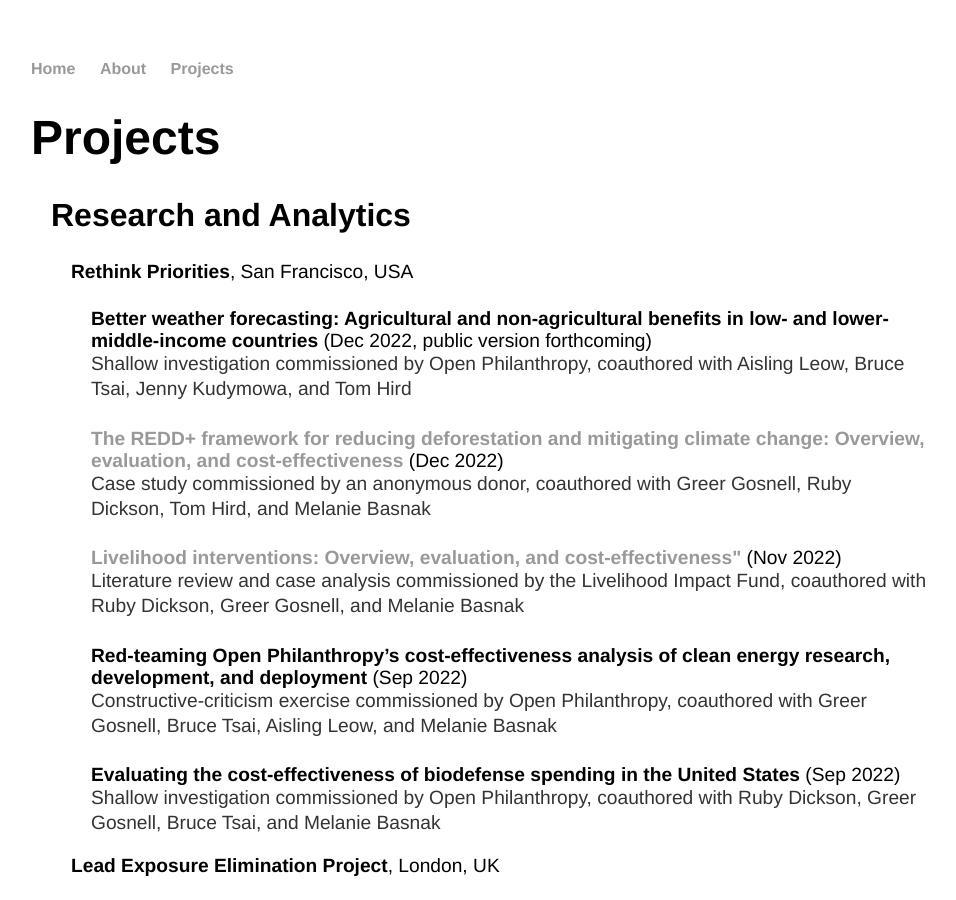
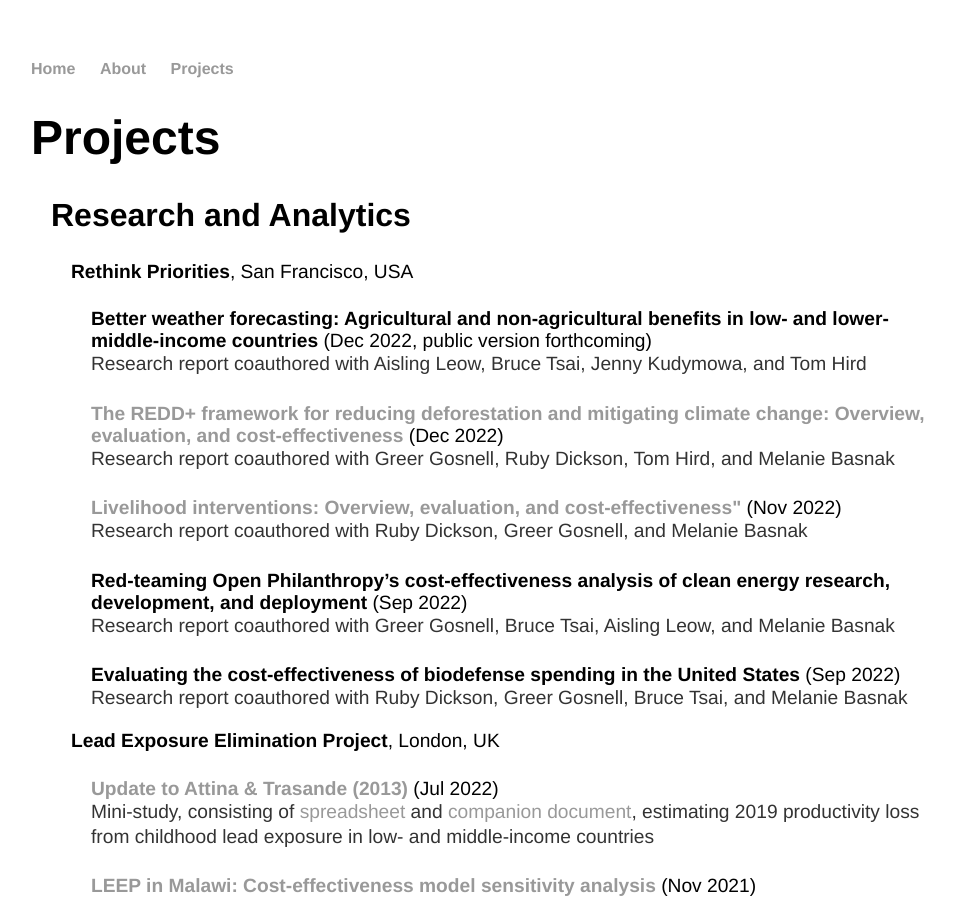
Before and after one commit to y-james-hu/y-james-hu.github.io, a Jekyll site: the page built from projects/index.html, in a window 1280 px wide and 900 px high. Shown: the whole window, without its empty margins (161-1117 px from the left). Built offline with Jekyll 4.4.1, drawn with Linux system fonts in a browser that asks for light colours.

Commit message:
Update index.html

```diff
--- a/projects/index.html
+++ b/projects/index.html
@@ -9,19 +9,19 @@
     <h3 style="margin-left: 40px">Rethink Priorities<span style="font-weight:normal">, San Francisco, USA</span></h3>
 
       <h4 style="margin-left: 60px">Better weather forecasting: Agricultural and non-agricultural benefits in low- and lower-middle-income countries<span style="font-weight:normal"> (Dec 2022, public version forthcoming)</span></h4>
-      <p style="margin-left: 60px">Shallow investigation commissioned by Open Philanthropy, coauthored with Aisling Leow, Bruce Tsai, Jenny Kudymowa, and Tom Hird</p>
+      <p style="margin-left: 60px">Research report coauthored with Aisling Leow, Bruce Tsai, Jenny Kudymowa, and Tom Hird</p>
 
       <h4 style="margin-left: 60px"><a href = "https://rethinkpriorities.org/publications/the-redd-framework-for-reducing-deforestation-and-mitigating-climate-change">The REDD+ framework for reducing deforestation and mitigating climate change: Overview, evaluation, and cost-effectiveness</a><span style="font-weight:normal"> (Dec 2022)</span></h4>
-      <p style="margin-left: 60px">Case study commissioned by an anonymous donor, coauthored with Greer Gosnell, Ruby Dickson, Tom Hird, and Melanie Basnak</p>
+      <p style="margin-left: 60px">Research report coauthored with Greer Gosnell, Ruby Dickson, Tom Hird, and Melanie Basnak</p>
 
       <h4 style="margin-left: 60px"><a href = "https://rethinkpriorities.org/publications/livelihood-interventions">Livelihood interventions: Overview, evaluation, and cost-effectiveness"</a><span style="font-weight:normal"> (Nov 2022)</span></h4>
-      <p style="margin-left: 60px">Literature review and case analysis commissioned by the Livelihood Impact Fund, coauthored with Ruby Dickson, Greer Gosnell, and Melanie Basnak</p>
+      <p style="margin-left: 60px">Research report coauthored with Ruby Dickson, Greer Gosnell, and Melanie Basnak</p>
 
       <h4 style="margin-left: 60px">Red-teaming Open Philanthropy’s cost-effectiveness analysis of clean energy research, development, and deployment<span style="font-weight:normal"> (Sep 2022)</span></h4>
-      <p style="margin-left: 60px">Constructive-criticism exercise commissioned by Open Philanthropy, coauthored with Greer Gosnell, Bruce Tsai, Aisling Leow, and Melanie Basnak</p>
+      <p style="margin-left: 60px">Research report coauthored with Greer Gosnell, Bruce Tsai, Aisling Leow, and Melanie Basnak</p>
 
       <h4 style="margin-left: 60px">Evaluating the cost-effectiveness of biodefense spending in the United States<span style="font-weight:normal"> (Sep 2022)</span></h4>
-      <p style="margin-left: 60px">Shallow investigation commissioned by Open Philanthropy, coauthored with Ruby Dickson, Greer Gosnell, Bruce Tsai, and Melanie Basnak</p>
+      <p style="margin-left: 60px">Research report coauthored with Ruby Dickson, Greer Gosnell, Bruce Tsai, and Melanie Basnak</p>
 
     <h3 style="margin-left: 40px">Lead Exposure Elimination Project<span style="font-weight:normal">, London, UK</span></h3>
 
@@ -63,7 +63,7 @@
 
     <h3 style="margin-left: 40px"><em>Asterisk</em> magazine<span style="font-weight:normal">, Berkeley, USA</span></p>
 
-      <h4 style="margin-left: 60px">Print <span style="font-weight:normal">and</span> <a href = "https://asteriskmag.com/">online</a> (since Nov 2022)</h4>
+      <h4 style="margin-left: 60px">Print <span style="font-weight:normal">and</span> <a href = "https://asteriskmag.com/">online</a><span style="font-weight:normal"> (since Nov 2022)</span></h4>
       <p style="margin-left: 60px">Copy editing</p>
 
     <h3 style="margin-left: 40px">Lead Exposure Elimination Project<span style="font-weight:normal">, London, UK</span></p>
@@ -73,7 +73,7 @@
 
     <h3 style="margin-left: 40px"><em>The Chicago Maroon</em><span style="font-weight:normal">, Chicago, USA</span></p>
 
-      <h4 style="margin-left: 60px"><a href="https://issuu.com/chicagomaroon">Print</a> <span style="font-weight:normal">and</span> <a href = "https://chicagomaroon.com/">online</a> (Oct 2018 – Mar 2022)</h4>
+      <h4 style="margin-left: 60px"><a href="https://issuu.com/chicagomaroon">Print</a> <span style="font-weight:normal">and</span> <a href = "https://chicagomaroon.com/">online</a><span style="font-weight:normal"> (Oct 2018 – Mar 2022)</span></h4>
       <p style="margin-left: 60px">Copy editing and fact-checking</p>
 
     <h3 style="margin-left: 40px">University of Chicago Effective Altruism<span style="font-weight:normal">, Chicago, USA</span></h3>
```
